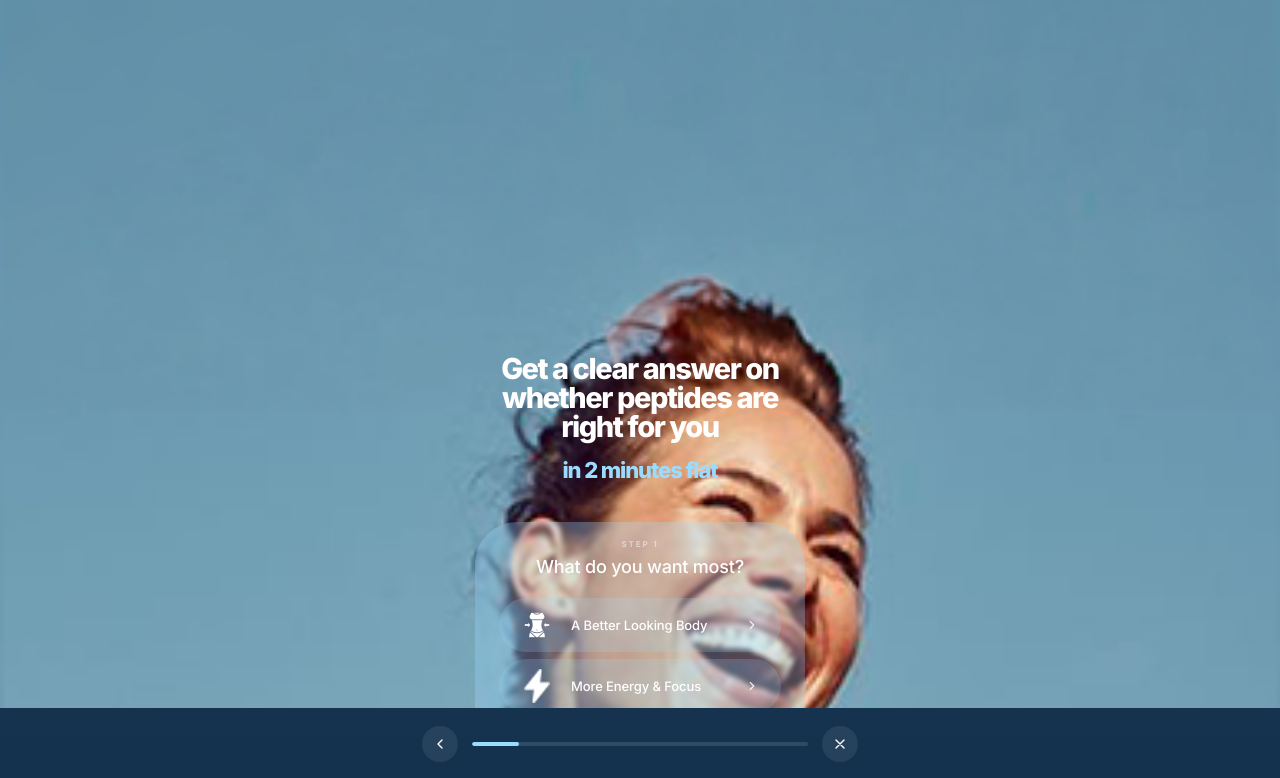
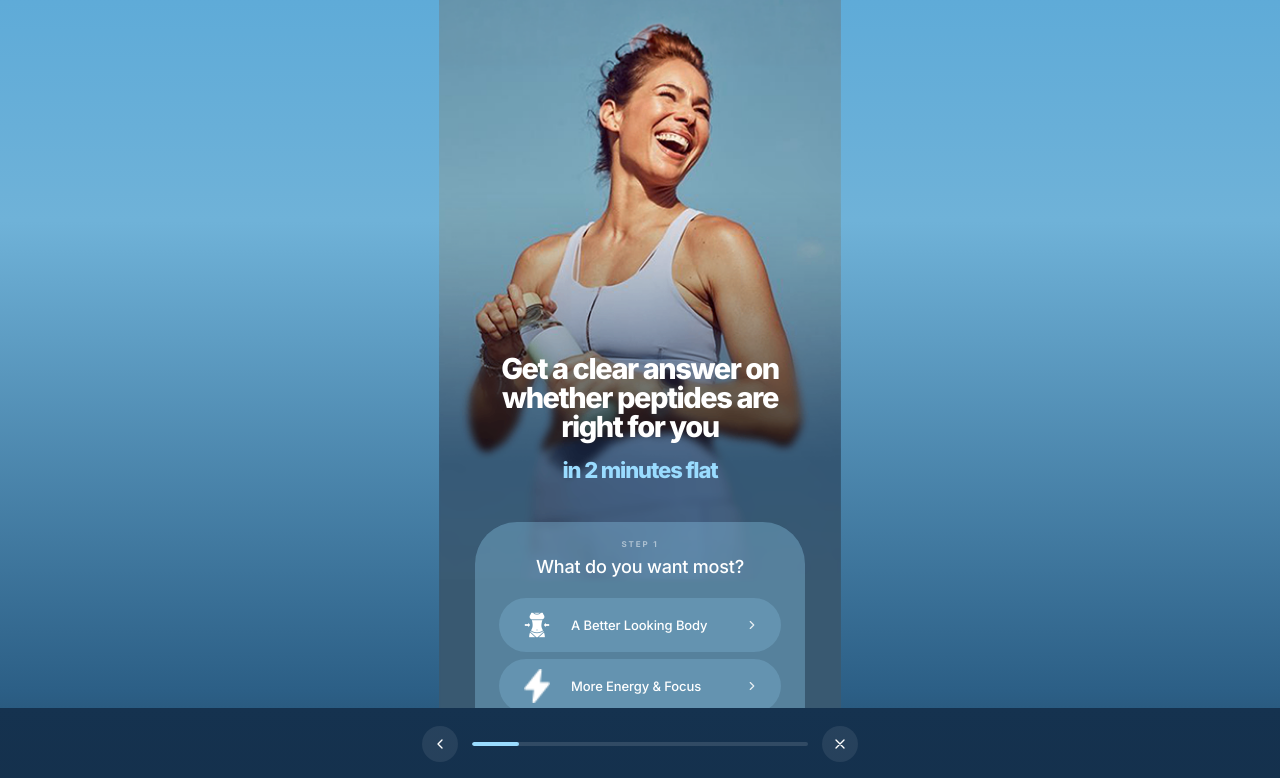
Before and after one commit to parr15h/peptide-quiz-v1, a plain HTML site: page index.html in a window 1280 px wide. Shown: the part 92-870 px from the top of the page. Drawn offline with Linux system fonts and the light colour scheme.

Commit message:
Hero photo: 402px column at desktop, blue gradient bleeds on sides
object-fit: cover at 1920px-wide hero blew up the woman photo to a 4.78x
crop where only the upper portion was visible — composition lost. Pin the
.hero-photo to a 402px center column at >=480px viewports via:

  inset: 0 auto 0 50%;
  transform: translateX(-50%);
  width: 402px;

The .hero element keeps spanning full viewport with the sky-to-navy gradient
as its bg, so the sides are blue (matching the photo's sky) and the woman
composition is preserved.

```diff
--- a/index.html
+++ b/index.html
@@ -618,9 +618,11 @@
      via the ::before pseudos defined above.
      ============================================ */
 
-  /* On viewports wider than 402px, the hero spans the full viewport so the
-     woman photo bleeds edge-to-edge. Foreground (logo, eyebrow, h1, q1) stays
-     centered in a 402px column via left:50%/translateX. */
+  /* On viewports wider than 402px, the hero spans the full viewport — the
+     blue gradient bleeds edge-to-edge — but the woman photo stays pinned to
+     the 402px center column so her composition isn't blown up by object-fit:
+     cover at desktop widths. Foreground (logo, eyebrow, h1, q1) is also
+     centered there via the existing left:50%/translateX on each element. */
   @media (min-width: 480px) {
     .quiz-shell, .results-shell { max-width: 480px; }
 
@@ -630,8 +632,15 @@
       aspect-ratio: auto;
       height: 1043px;
     }
-    /* ::before bleed is redundant once .hero itself spans the viewport,
-       but keep it as a fallback if the photo fails to load */
+    /* Photo: 402px wide, centered. Blue gradient on .hero shows on the sides. */
+    .hero-photo {
+      inset: 0 auto 0 50%;
+      transform: translateX(-50%);
+      width: 402px;
+      height: 100%;
+    }
+    /* Keep ::before's gradient identical to .hero's bg so any z-index quirks
+       at the column edges blend seamlessly */
     .hero::before {
       background:
         linear-gradient(180deg, #58a8d8 0%, #6fb2d8 30%, #2c5f86 75%, #0E2238 100%);
```
Also changed, not shown: 1 other file.
